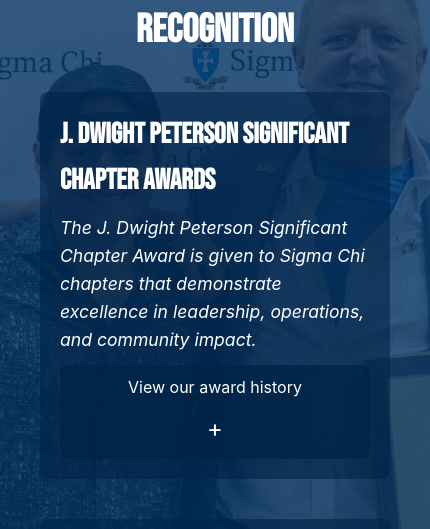
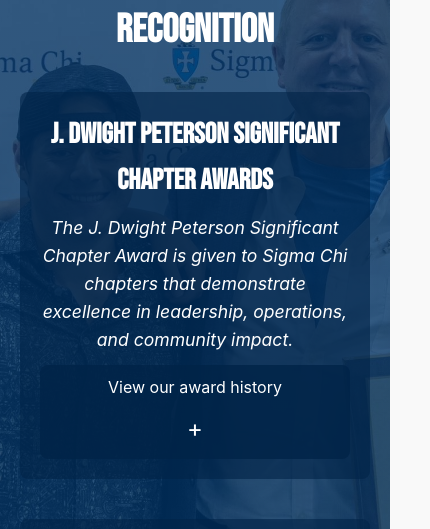
Before and after one commit to James-Dyer/lambda-delta-chapter-website, a React (Create React App) app in the folder my-app/: page / in a window 390 px wide. Shown: the part 1141-1670 px from the top of the page, 430 px wide, since content can reach past the window. Built offline with nearby package versions, Linux system fonts and the light colour scheme.

Commit message:
fixed centering issue in awards section

```diff
--- a/my-app/src/styles/awards.css
+++ b/my-app/src/styles/awards.css
@@ -1,7 +1,7 @@
 /* Awards Section Wrapper */
 .awards-section {
   width: 100%;
-  padding: 80px 20px;
+  padding: 80px 0px;
   background: linear-gradient(rgba(0, 51, 102, 0.8), rgba(0, 51, 102, 0.8)),
               url('/public/images/krach2024-peterson-bob.jpg');
   background-size: cover;
@@ -10,6 +10,7 @@
   color: #fff;
   text-align: center;
   font-size: 1rem;
+
 }
 
 /* Container to center content */
@@ -39,6 +40,7 @@
   background: rgba(0, 36, 72, 0.6);
   padding: 20px;
   border-radius: 8px;
+
 }
 
 /* Accordion Header */
@@ -132,6 +134,11 @@
     font-size: 2.5rem;
   }
 
+  .award-item {
+    text-align: center;
+    padding: 20px;
+  }
+
   .award-item-content {
     flex-direction: column;
     align-items: center;
--- a/my-app/src/styles/home.css
+++ b/my-app/src/styles/home.css
@@ -23,7 +23,7 @@
 }
 
 #about-us div {
-    flex: 1 1 0px;
+    flex: 1;
     padding: 10px;
     font-size: 1.0rem;
 }
```
